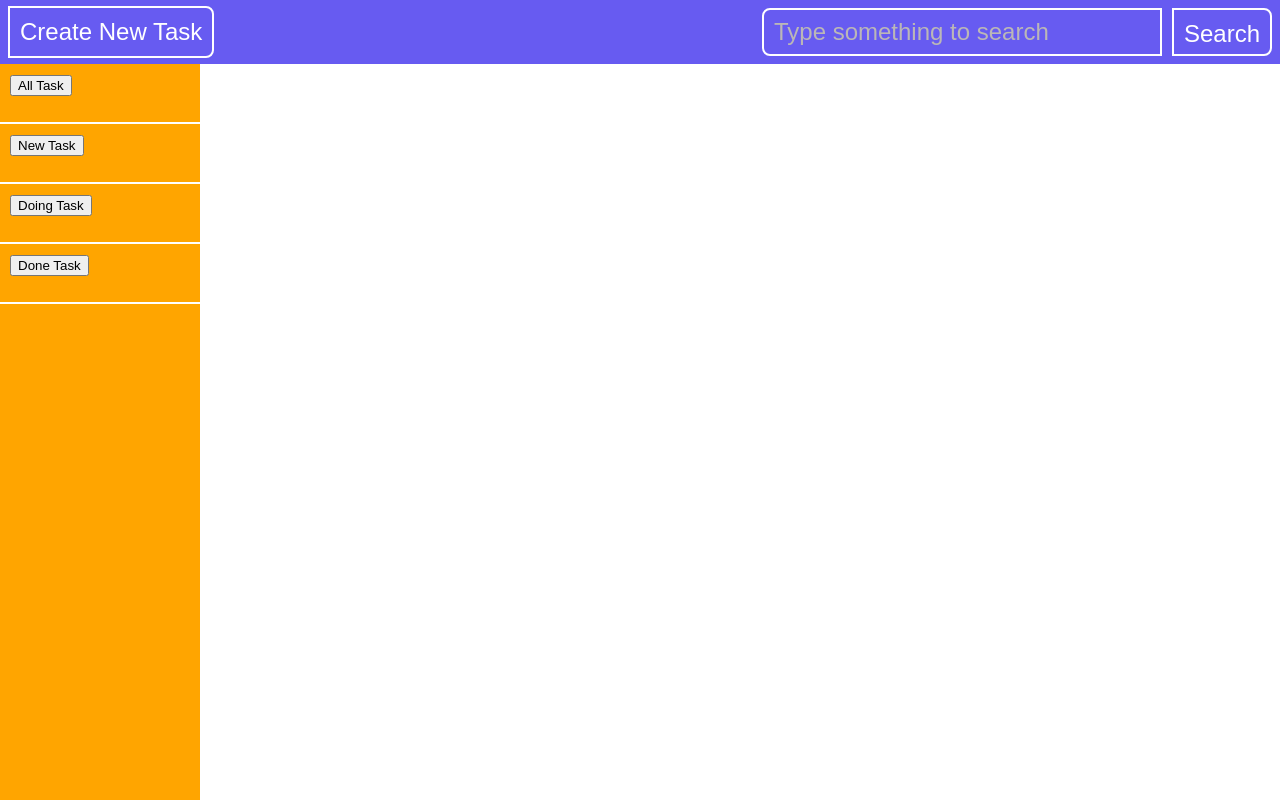
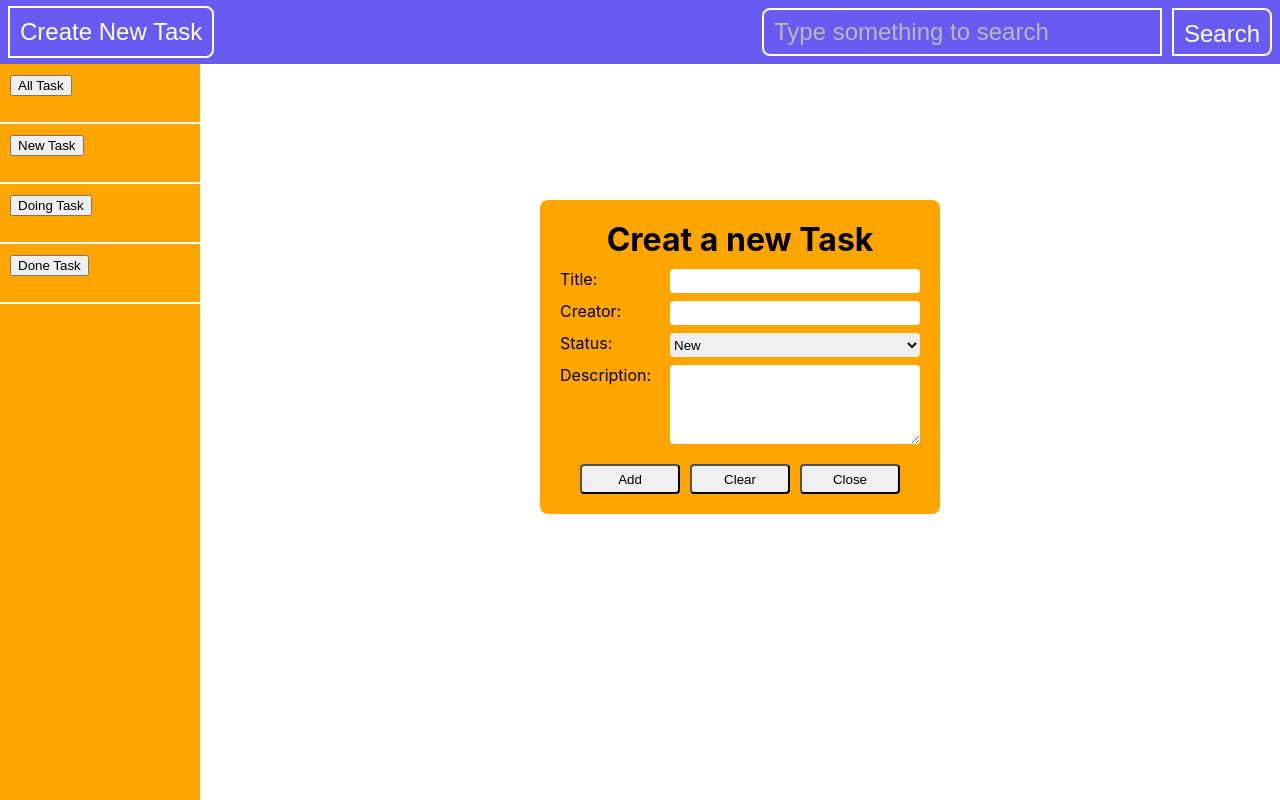
Before and after one commit to maithinhphat95/todolist, a React (Create React App) app: page /todolist/create in a window 1280 px wide. Built offline with nearby package versions, Linux system fonts and the light colour scheme.

Commit message:
re-code the form

```diff
--- a/src/App.js
+++ b/src/App.js
@@ -14,11 +14,11 @@ function App() {
         <SideBar />
         <main className="main-content">
           <Routes>
-            <Route path="/new" element={<MainContent sort="new" />} />
-            <Route path="/doing" element={<MainContent sort="doing" />} />
-            <Route path="/done" element={<MainContent sort="done" />} />
-            <Route path="/" element={<MainContent sort="all" />} />
-            <Route path="/create" element={<CreateTaskModal />} />
+            <Route path="/todolist/" element={<MainContent sort="all" />} />
+            <Route path="/todolist/new" element={<MainContent sort="new" />} />
+            <Route path="/todolist/doing" element={<MainContent sort="doing" />} />
+            <Route path="/todolist/done" element={<MainContent sort="done" />} />
+            <Route path="/todolist/create" element={<CreateTaskModal />} />
           </Routes>
         </main>
       </div>
--- a/src/components/CreateTaskModal/CreateTaskModal.jsx
+++ b/src/components/CreateTaskModal/CreateTaskModal.jsx
@@ -6,91 +6,83 @@ import { Link } from "react-router-dom";
 
 CreateTaskModal.propTypes = {};
 
-let taskListArr = JSON.parse(localStorage.getItem("taskList")) || [];
-let count = taskListArr.length;
 // Function của modal
 function CreateTaskModal(props) {
+  // Init the data array
+  let taskListArr = JSON.parse(localStorage.getItem("taskList")) || [];
+  let count = taskListArr.length;
   // State Hook
   const [taskObject, setTaskObject] = useState({
     title: "",
     creator: "",
     status: "",
     descript: "",
-    id: "",
+    id: count,
   });
-  // Constructor function of each task item
-  class TaskObject {
-    constructor(title, creator, status, descript, id) {
-      this.title = title;
-      this.creator = creator;
-      this.status = status;
-      this.descript = descript;
-      this.id = count;
-    }
-  }
+
   // Function save the object task to the array
-  let saveArr = (obj) => {
+  let saveData = (obj) => {
     taskListArr.push(obj);
-    storeArr(taskListArr);
-  };
-  // Function store the array to the localstorage
-  let storeArr = (arr) => {
-    localStorage.setItem("taskList", JSON.stringify(arr));
+    localStorage.setItem("taskList", JSON.stringify(taskListArr));
   };
 
+  // Function handle the value changed
+  let handleChangeValue = (e) => {
+    setTaskObject({ ...taskObject, [e.target.name]: e.target.value });
+  };
   // Function handle the add button
-  let addNewTask = () => {
-    // Get the input element
-    let titleInput = document.getElementById("title-id");
-    let creatorInput = document.getElementById("creator-id");
-    let statusInput = document.getElementById("status-id");
-    let descriptInput = document.getElementById("description-id");
-    // Create an object from input value
-    let newTask = new TaskObject(
-      titleInput.value,
-      creatorInput.value,
-      statusInput.value,
-      descriptInput.value,
-      count
-    );
+  let handleAddForm = (e) => {
+    e.preventDefault();
+    // Valid data and save data
+    let checkTitle = taskListArr.every((e) => e.title != taskObject.title);
+    if (checkTitle) {
+      setTaskObject({ ...taskObject, id: taskListArr.length });
+      saveData(taskObject);
+      count++;
+      alert("A new task had been created");
+    } else {
+      alert("Please input other task, the title is existing");
+    }
+    console.log(taskObject);
+    console.log(taskListArr);
     console.log(count);
-    count++;
-
-    // Save object to array
-    if (
-      !titleInput.value ||
-      !creatorInput.value ||
-      !statusInput.value ||
-      !descriptInput.value
-    ) {
-      return;
-    } else {
-      saveArr(newTask);
-      console.log(taskListArr);
-      alert("A new task had been created");
-      document.querySelector("button[type='reset']").click();
-    }
+    // navigate to "/taskList" (Home page)
   };
 
   return (
     <div id="modal-container" className="modal">
       {/* Form input new Task */}
-      <form className="modal-form">
+      <form className="modal-form" onSubmit={handleAddForm}>
         <h1>Creat a new Task</h1>
         {/* Title */}
         <div className="modal-item">
           <label htmlFor="title-id">Title:</label>{" "}
-          <input type="text" name="title" id="title-id" />{" "}
+          <input
+            type="text"
+            name="title"
+            id="title-id"
+            onChange={handleChangeValue}
+          />
         </div>
         {/* Creator */}
         <div className="modal-item">
           <label htmlFor="creator-id">Creator:</label>{" "}
-          <input type="text" name="creator" id="creator-id" />{" "}
+          <input
+            type="text"
+            name="creator"
+            id="creator-id"
+            onChange={handleChangeValue}
+          />
         </div>
         {/* Status */}
         <div className="modal-item">
-          <label htmlFor="status-id">Status:</label>{" "}
-          <select className="task-status" name="status" id="status-id">
+          <label htmlFor="status-id">Status:</label>
+          <select
+            className="task-status"
+            name="status"
+            id="status-id"
+            onChange={handleChangeValue}
+          >
             <option value={"New"}>New</option>
             <option value={"Doing"}>Doing</option>
             <option value={"Done"}>Done</option>
@@ -104,17 +96,15 @@ function CreateTaskModal(props) {
             name="descript"
             cols="30"
             rows="5"
+            onChange={handleChangeValue}
           ></textarea>
         </div>
-        {/* Button submit */}
         <div className="modal-action">
           {/* Button add task item */}
-          <button type="button" onClick={addNewTask}>
-            Add
-          </button>
+          <button type="submit">Add</button>
           {/* Button reset the input value */}
           <button type="reset">Clear</button>
-          <Link to="/">
+          <Link to="/todolist/">
             <button>Close</button>
           </Link>
         </div>
--- a/src/components/SideBarItem/SideBarItem.jsx
+++ b/src/components/SideBarItem/SideBarItem.jsx
@@ -13,17 +13,17 @@ function SideBarItem(props) {
   const { buttonText } = props;
   return (
     <div className="sidebar-item">
-      <Link to={"/" + sort}>
+      <Link to={"/todolist/" + sort}>
         <button
           onClick={() => {
             setSort(
-              buttonText == "New Task"
+              buttonText === "New Task"
                 ? "new"
-                : buttonText == "Doing Task"
-                ? "doing"
-                : buttonText == "Done Task"
-                ? "done"
-                : ""
+                : buttonText === "Doing Task"
+                  ? "doing"
+                  : buttonText === "Done Task"
+                    ? "done"
+                    : ""
             );
             console.log(sort);
           }}
--- a/src/components/TaskList/TaskList.jsx
+++ b/src/components/TaskList/TaskList.jsx
@@ -12,7 +12,7 @@ function TaskList(props) {
   return (
     <div className="task-list">
       {taskListArr.map((item, index) => (
-        <Taskitem item={item} key={item.id} idx={index} />
+        <Taskitem item={item} key={index} idx={index} />
       ))}
     </div>
   );
--- a/src/layout/Header/Header.jsx
+++ b/src/layout/Header/Header.jsx
@@ -10,7 +10,7 @@ Header.propTypes = {};
 function Header(props) {
   return (
     <div className="header-container">
-      <Link to="/create">
+      <Link to="/todolist/create">
         <TaskCreateBtn />
       </Link>
       <SearchForm />
```
Also changed, not shown: package.json (line endings or trailing spaces), 2 other files (tests, documents, lock files or other folders).
